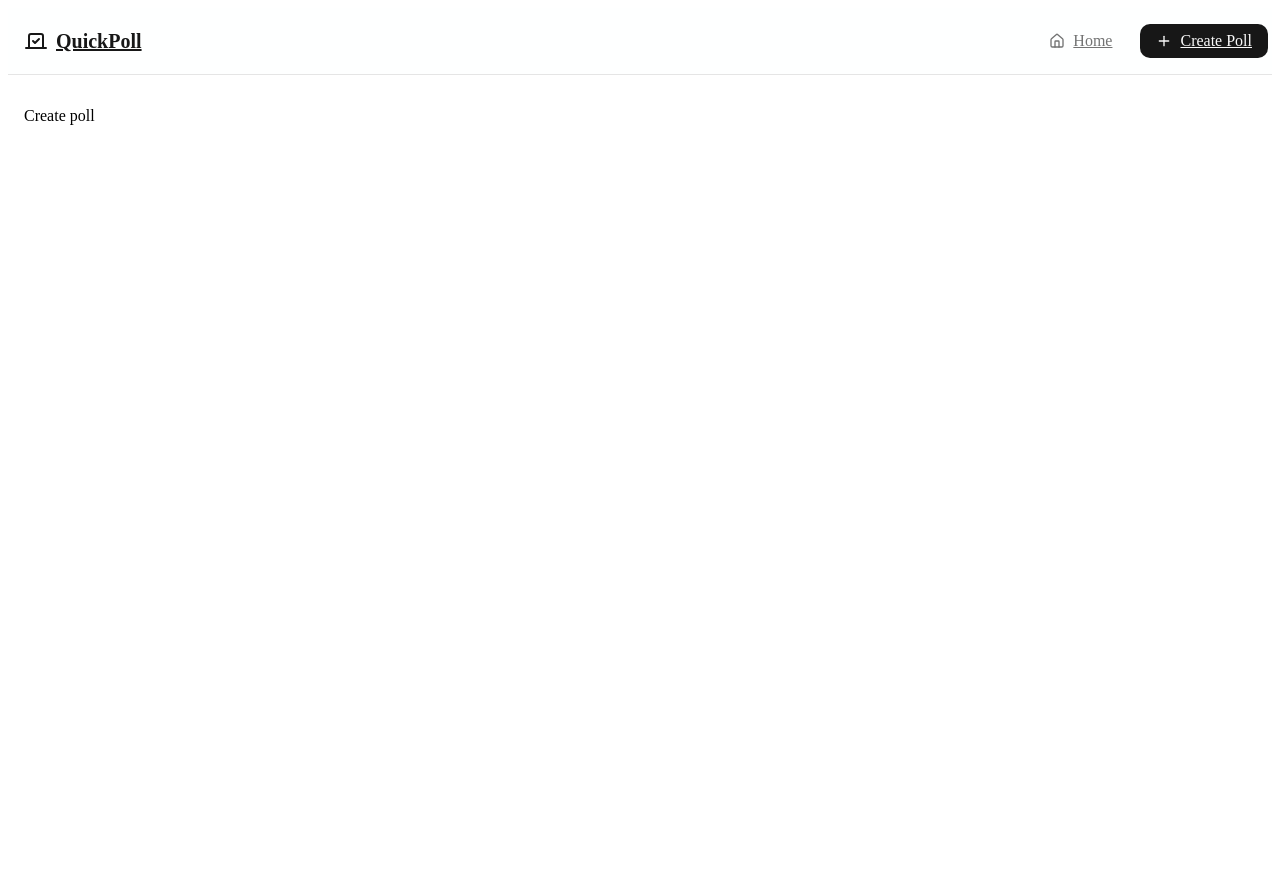
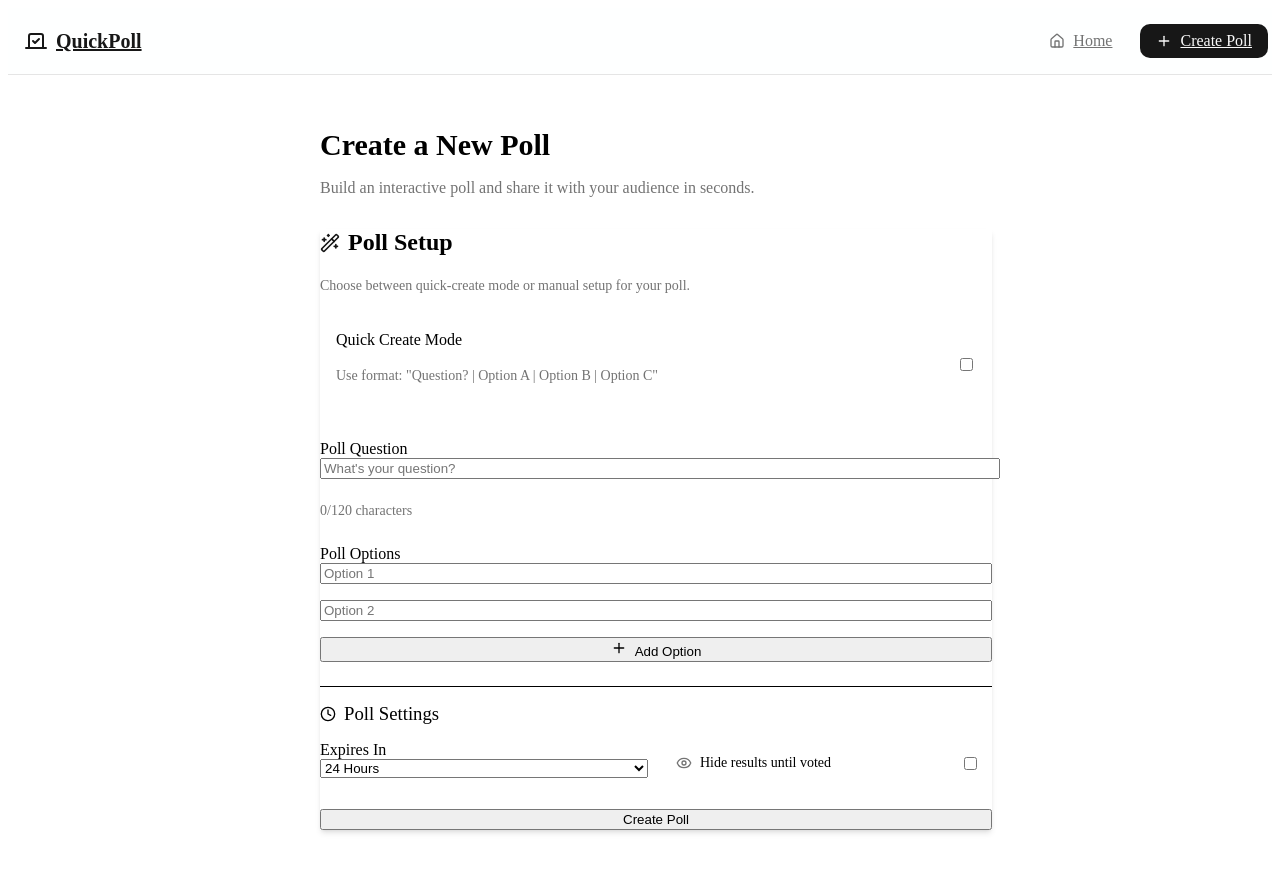
Before and after one commit to YashSakhareliya/SuperPoll, a React (Vite) app in the folder Frontend/: page /create in a window 1280 px wide. Before the commit the page ends 816 px from the top, so only its background shows below. Built offline with nearby package versions, Linux system fonts and the light colour scheme.

Commit message:
update: create poll page

```diff
--- a/Frontend/package.json
+++ b/Frontend/package.json
@@ -11,6 +11,7 @@
   },
   "dependencies": {
     "@tailwindcss/vite": "^4.1.12",
+    "daisyui": "^5.0.50",
     "lucide-react": "^0.540.0",
     "react": "^19.1.1",
     "react-dom": "^19.1.1",
--- a/Frontend/src/pages/CreatePoll.jsx
+++ b/Frontend/src/pages/CreatePoll.jsx
@@ -1,13 +1,290 @@
 import { useState } from "react"
 import { useNavigate } from "react-router-dom"
 import { Plus, Minus, Wand2, Clock, Eye, EyeOff } from "lucide-react"
+import { useToast } from "../hooks/use-toast"
 
 
 const CreatePoll = () => {
+  const navigate = useNavigate()
+  const { toast } = useToast()
+  const [loading, setLoading] = useState(false)
+  const [useQuickCreate, setUseQuickCreate] = useState(false)
+
+  const [formData, setFormData] = useState({
+    question: "",
+    options: ["", ""],
+    expiryHours: 24,
+    hideResultsUntilVoted: false,
+    quickCreate: "",
+  })
+
+  const addOption = () => {
+    if (formData.options.length < 4) {
+      setFormData((prev) => ({
+        ...prev,
+        options: [...prev.options, ""],
+      }))
+    }
+  }
+
+  const removeOption = (index) => {
+    if (formData.options.length > 2) {
+      setFormData((prev) => ({
+        ...prev,
+        options: prev.options.filter((_, i) => i !== index),
+      }))
+    }
+  }
+
+  const updateOption = (index, value) => {
+    setFormData((prev) => ({
+      ...prev,
+      options: prev.options.map((opt, i) => (i === index ? value : opt)),
+    }))
+  }
+
+
+
+  const handleSubmit = async (e) => {
+    e.preventDefault()
+    setLoading(true)
+
+    try {
+      const payload = useQuickCreate
+        ? {
+            quickCreate: formData.quickCreate,
+            expiryHours: formData.expiryHours,
+            hideResultsUntilVoted: formData.hideResultsUntilVoted,
+          }
+        : formData
+
+        // api call from backend
+      const response = await fetch("/api/polls", {
+        method: "POST",
+        headers: {
+          "Content-Type": "application/json",
+        },
+        body: JSON.stringify(payload),
+      })
+
+      const data = await response.json()
+
+      if (!response.ok) {
+        throw new Error(data.error || "Failed to create poll")
+      }
+
+      // Store creator secret in localStorage
+      localStorage.setItem(`poll_${data.poll.id}_secret`, data.creatorSecret)
+
+      toast({
+        title: "Poll created successfully!",
+        description: "Your poll is ready to share.",
+      })
+
+      navigate(`/poll/${data.poll.id}`)
+    } catch (error) {
+      toast({
+        title: "Error creating poll",
+        description: error.message,
+        variant: "destructive",
+      })
+    } finally {
+      setLoading(false)
+    }
+  }
   return (
-    <div>
-      Create poll
+    <div className="max-w-2xl mx-auto">
+  <div className="mb-8">
+    <h1 className="text-3xl font-bold mb-2">Create a New Poll</h1>
+    <p className="text-muted-foreground">
+      Build an interactive poll and share it with your audience in seconds.
+    </p>
+  </div>
+
+  {/* Card */}
+  <div className="card bg-base-100 shadow-md">
+    <div className="card-body">
+      {/* Card Header */}
+      <div className="mb-4">
+        <h2 className="card-title flex items-center gap-2">
+          <Wand2 className="h-5 w-5 text-primary" />
+          Poll Setup
+        </h2>
+        <p className="text-sm text-muted-foreground">
+          Choose between quick-create mode or manual setup for your poll.
+        </p>
+      </div>
+
+      <form onSubmit={handleSubmit} className="space-y-6">
+        {/* Quick Create Toggle */}
+        <div className="flex items-center justify-between p-4 bg-base-200 rounded-lg">
+          <div>
+            <label htmlFor="quick-create" className="text-base font-medium">
+              Quick Create Mode
+            </label>
+            <p className="text-sm text-muted-foreground">
+              Use format: "Question? | Option A | Option B | Option C"
+            </p>
+          </div>
+          <input
+            type="checkbox"
+            id="quick-create"
+            className="toggle toggle-primary"
+            checked={useQuickCreate}
+            onChange={(e) => setUseQuickCreate(e.target.checked)}
+          />
+        </div>
+
+        {/* Quick Create Input */}
+        {useQuickCreate ? (
+          <div className="space-y-2">
+            <label htmlFor="quickCreate">Quick Create Input</label>
+            <textarea
+              id="quickCreate"
+              className="textarea textarea-bordered w-full min-h-[100px]"
+              placeholder="What's your favorite color? | Red | Blue | Green | Yellow"
+              value={formData.quickCreate}
+              onChange={(e) =>
+                setFormData((prev) => ({ ...prev, quickCreate: e.target.value }))
+              }
+              required
+            />
+            <p className="text-sm text-muted-foreground">
+              Separate your question and options with | (pipe) characters
+            </p>
+          </div>
+        ) : (
+          <>
+            {/* Question */}
+            <div className="space-y-2">
+              <label htmlFor="question">Poll Question</label>
+              <input
+                id="question"
+                type="text"
+                className="input input-bordered w-full"
+                placeholder="What's your question?"
+                value={formData.question}
+                onChange={(e) =>
+                  setFormData((prev) => ({ ...prev, question: e.target.value }))
+                }
+                maxLength={120}
+                required
+              />
+              <p className="text-sm text-muted-foreground">
+                {formData.question.length}/120 characters
+              </p>
+            </div>
+
+            {/* Options */}
+            <div className="space-y-4">
+              <label>Poll Options</label>
+              {formData.options.map((option, index) => (
+                <div key={index} className="flex gap-2">
+                  <input
+                    type="text"
+                    className="input input-bordered flex-1"
+                    placeholder={`Option ${index + 1}`}
+                    value={option}
+                    onChange={(e) => updateOption(index, e.target.value)}
+                    maxLength={100}
+                    required
+                  />
+                  {formData.options.length > 2 && (
+                    <button
+                      type="button"
+                      className="btn btn-outline btn-error btn-square"
+                      onClick={() => removeOption(index)}
+                    >
+                      <Minus className="h-4 w-4" />
+                    </button>
+                  )}
+                </div>
+              ))}
+              {formData.options.length < 4 && (
+                <button
+                  type="button"
+                  className="btn btn-outline w-full"
+                  onClick={addOption}
+                >
+                  <Plus className="h-4 w-4 mr-2" />
+                  Add Option
+                </button>
+              )}
+            </div>
+          </>
+        )}
+
+        {/* Poll Settings */}
+        <div className="space-y-4 pt-4 border-t border-base-300">
+          <h3 className="font-medium flex items-center gap-2">
+            <Clock className="h-4 w-4" />
+            Poll Settings
+          </h3>
+
+          <div className="grid grid-cols-1 md:grid-cols-2 gap-4">
+            {/* Expiry Dropdown */}
+            <div className="space-y-2">
+              <label htmlFor="expiry">Expires In</label>
+              <select
+                id="expiry"
+                className="select select-bordered w-full"
+                value={formData.expiryHours.toString()}
+                onChange={(e) =>
+                  setFormData((prev) => ({
+                    ...prev,
+                    expiryHours: parseInt(e.target.value),
+                  }))
+                }
+              >
+                <option value="1">1 Hour</option>
+                <option value="6">6 Hours</option>
+                <option value="24">24 Hours</option>
+                <option value="72">3 Days</option>
+                <option value="168">1 Week</option>
+              </select>
+            </div>
+
+            {/* Hide Results Toggle */}
+            <div className="flex items-center justify-between p-3 bg-base-200 rounded-lg">
+              <div className="flex items-center gap-2">
+                {formData.hideResultsUntilVoted ? (
+                  <EyeOff className="h-4 w-4 text-muted-foreground" />
+                ) : (
+                  <Eye className="h-4 w-4 text-muted-foreground" />
+                )}
+                <label htmlFor="hideResults" className="text-sm">
+                  Hide results until voted
+                </label>
+              </div>
+              <input
+                type="checkbox"
+                id="hideResults"
+                className="toggle toggle-primary"
+                checked={formData.hideResultsUntilVoted}
+                onChange={(e) =>
+                  setFormData((prev) => ({
+                    ...prev,
+                    hideResultsUntilVoted: e.target.checked,
+                  }))
+                }
+              />
+            </div>
+          </div>
+        </div>
+
+        {/* Submit Button */}
+        <button
+          type="submit"
+          className="btn btn-primary w-full"
+          disabled={loading}
+        >
+          {loading ? "Creating Poll..." : "Create Poll"}
+        </button>
+      </form>
     </div>
+  </div>
+</div>
+
   )
 }
 
--- a/Frontend/tailwind.config.js
+++ b/Frontend/tailwind.config.js
@@ -5,6 +5,7 @@ export default defineConfig({
     "./index.html",
     "./src/**/*.{js,ts,jsx,tsx}",
   ],
+  plugins: [require("daisyui")],
   theme: {
     extend: {
       colors: {
```
Also changed, not shown: 1 other file (tests, documents, lock files or other folders).
